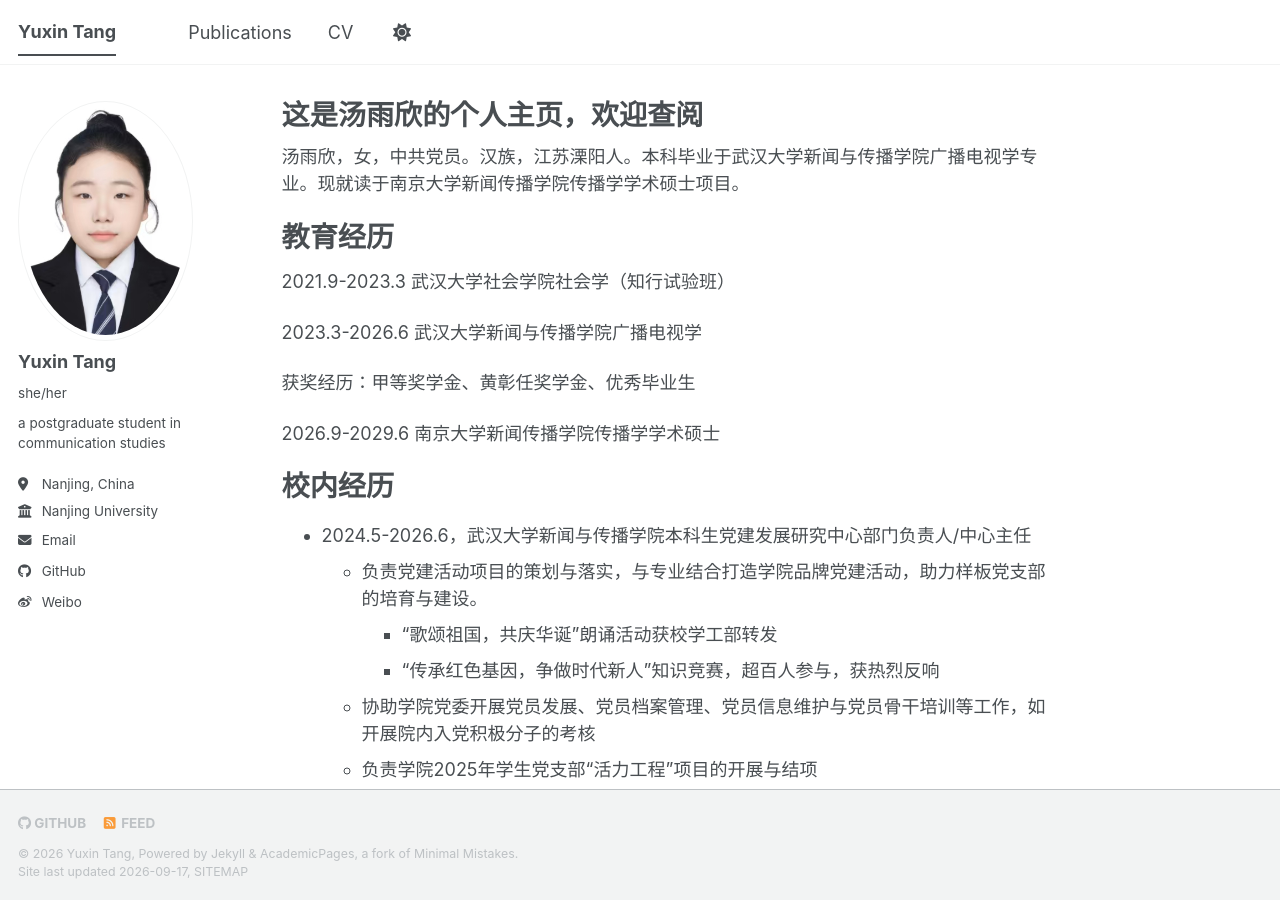
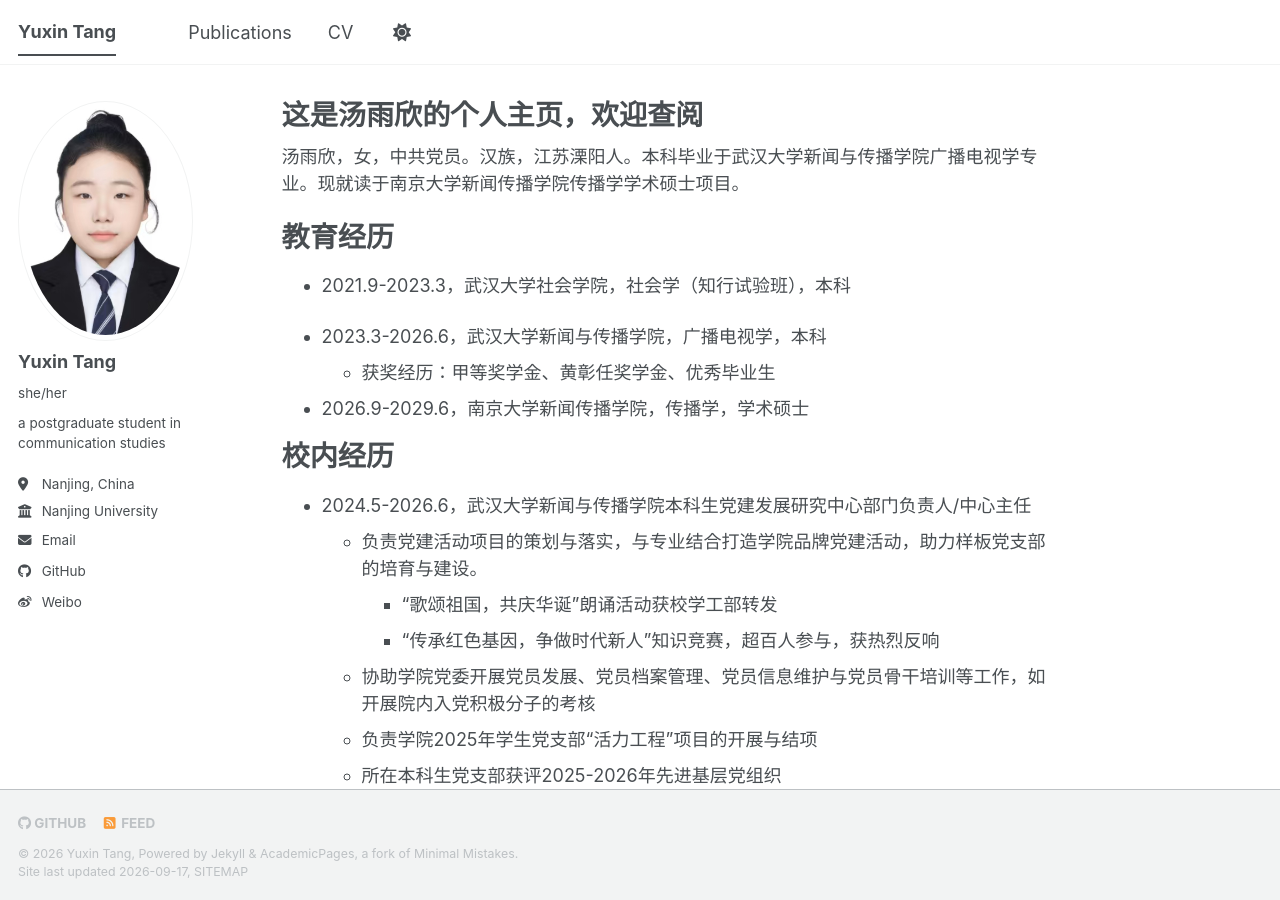
Before and after one commit to Tangyuxin0721/Tangyuxin0721.github.io, a Jekyll site: the page built from _pages/about.md, in a window 1280 px wide and 900 px high. Built offline with Jekyll 4.4.1, drawn with Linux system fonts in a browser that asks for light colours; a style sheet for code colours, icons or effects is not loaded.

Commit message:
Revise education and awards details in about.md
Updated education and awards sections for clarity and formatting.

```diff
--- a/_pages/about.md
+++ b/_pages/about.md
@@ -9,18 +9,15 @@ redirect_from:
 
 汤雨欣，女，中共党员。汉族，江苏溧阳人。本科毕业于武汉大学新闻与传播学院广播电视学专业。现就读于南京大学新闻传播学院传播学学术硕士项目。
 
+
 教育经历
 ======
-2021.9-2023.3
-武汉大学社会学院社会学（知行试验班）
+* 2021.9-2023.3，武汉大学社会学院，社会学（知行试验班），本科
 
-2023.3-2026.6
-武汉大学新闻与传播学院广播电视学
+* 2023.3-2026.6，武汉大学新闻与传播学院，广播电视学，本科
+  * 获奖经历：甲等奖学金、黄彰任奖学金、优秀毕业生
 
-获奖经历：甲等奖学金、黄彰任奖学金、优秀毕业生
-
-2026.9-2029.6
-南京大学新闻传播学院传播学学术硕士
+* 2026.9-2029.6，南京大学新闻传播学院，传播学，学术硕士
 
 
 校内经历
```
